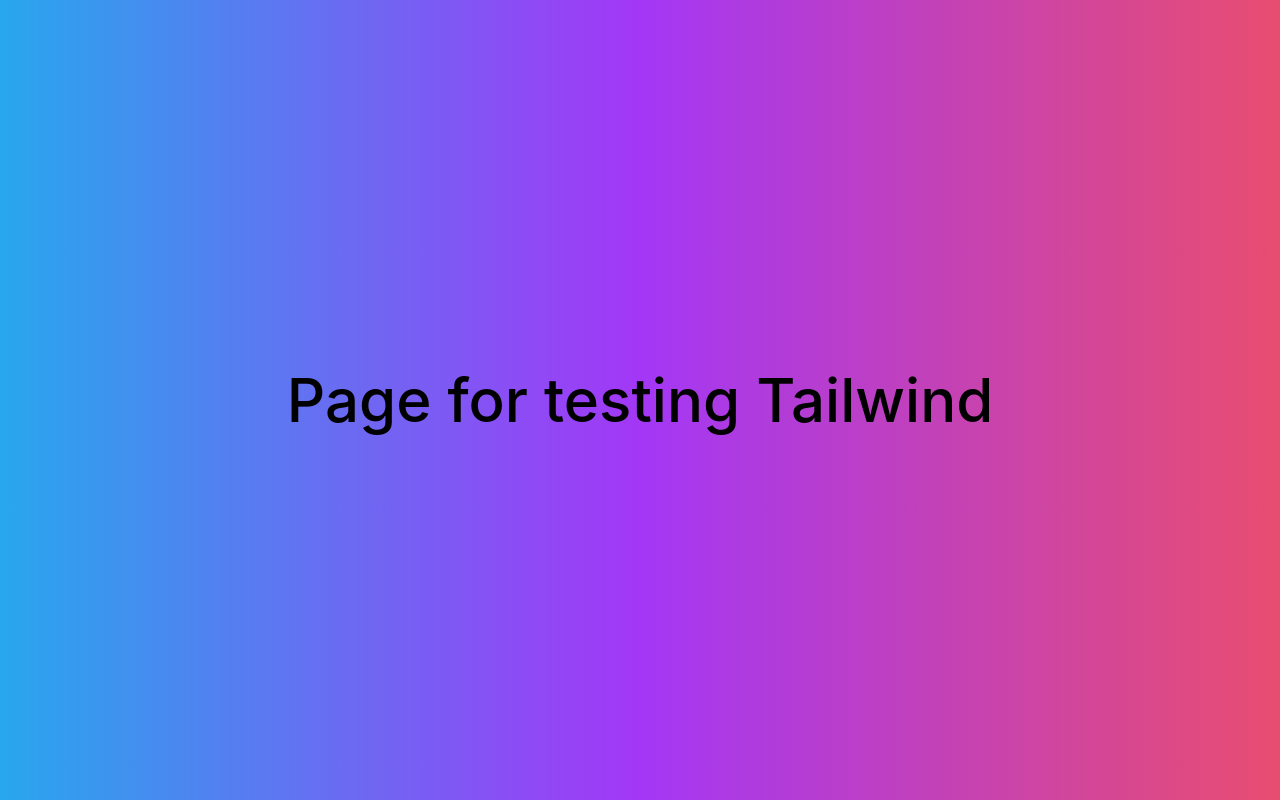
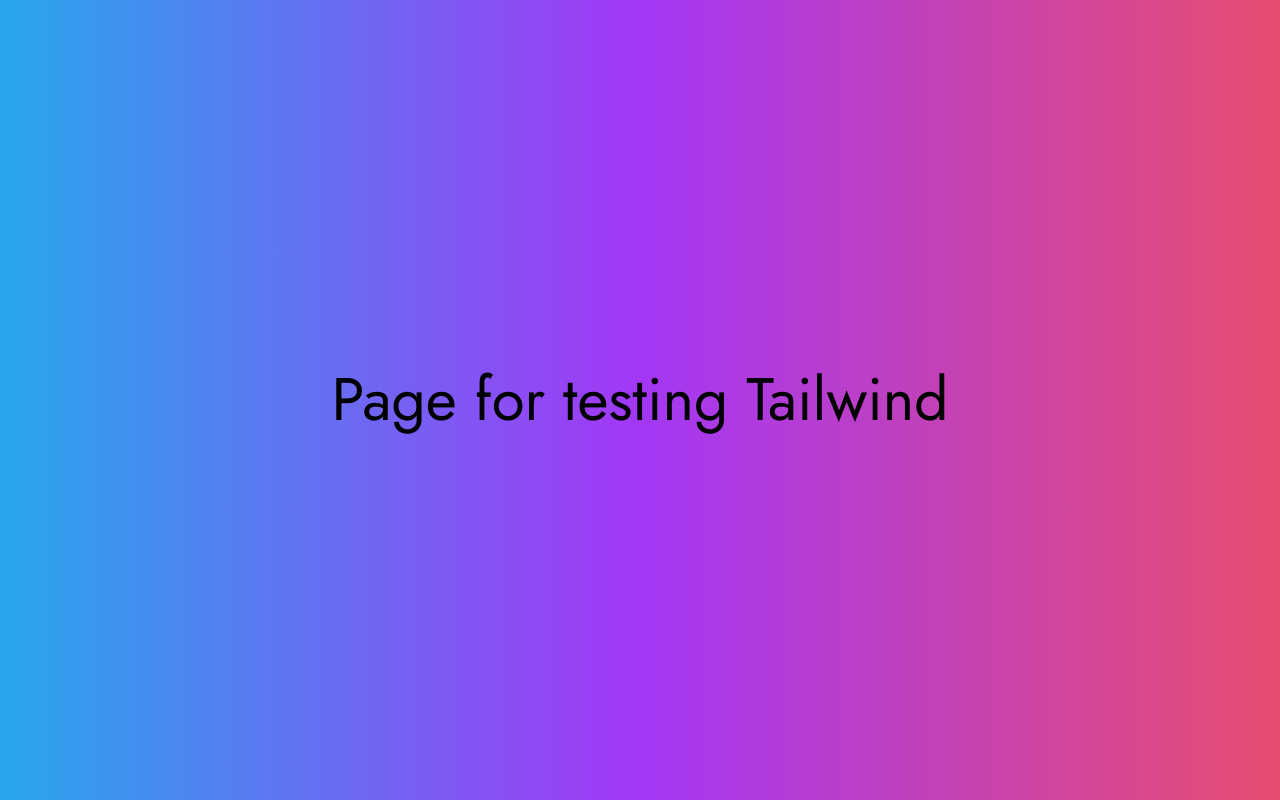
Before and after one commit to vitaliiptp/wcs_final_project, a Next.js app: page /home in a window 1280 px wide. Built offline with nearby package versions, Linux system fonts and the light colour scheme.

Commit message:
added Google Jost font to Tailwind

```diff
--- a/pages/home.js
+++ b/pages/home.js
@@ -3,7 +3,7 @@
 const Home = () => {
     return (
         <div>
-            <div className="h-screen w-screen flex items-center justify-center bg-gradient-to-r from-gradient-blue via-gradient-purple to-gradient-pink font-medium text-6xl">
+            <div className="h-screen w-screen flex items-center justify-center bg-gradient-to-r from-gradient-blue via-gradient-purple to-gradient-pink font-Jost font-medium text-6xl">
                 Page for testing Tailwind
             </div>
         </div>
--- a/styles/globals.css
+++ b/styles/globals.css
@@ -1,3 +1,7 @@
+/*Jost - Google font family*/
+@import url('https://fonts.googleapis.com/css2?family=Jost:wght@400;600;700&display=swap');
+
+
 @tailwind base;
 @tailwind components;
 @tailwind utilities;
--- a/tailwind.config.js
+++ b/tailwind.config.js
@@ -1,10 +1,17 @@
+const defaultTheme = require('tailwindcss/defaultTheme');
+
 module.exports = {
+  purge: ['./pages/**/*.{js,ts,jsx,tsx}', './components/**/*.{js,ts,jsx,tsx}'],
   content: [
-    "./pages/**/*.{js,ts,jsx,tsx}",
-    "./components/**/*.{js,ts,jsx,tsx}",
+    './pages/**/*.{js,ts,jsx,tsx}',
+    './components/**/*.{js,ts,jsx,tsx}',
   ],
   theme: {
-    extend: {},
+    extend: {
+      fontFamily: {
+        'Jost': ['Jost', ...defaultTheme.fontFamily.sans],
+      },
+    },
     colors: {
       'purple': '#AD1FEA',
       'blue': '#4661E6',
```
